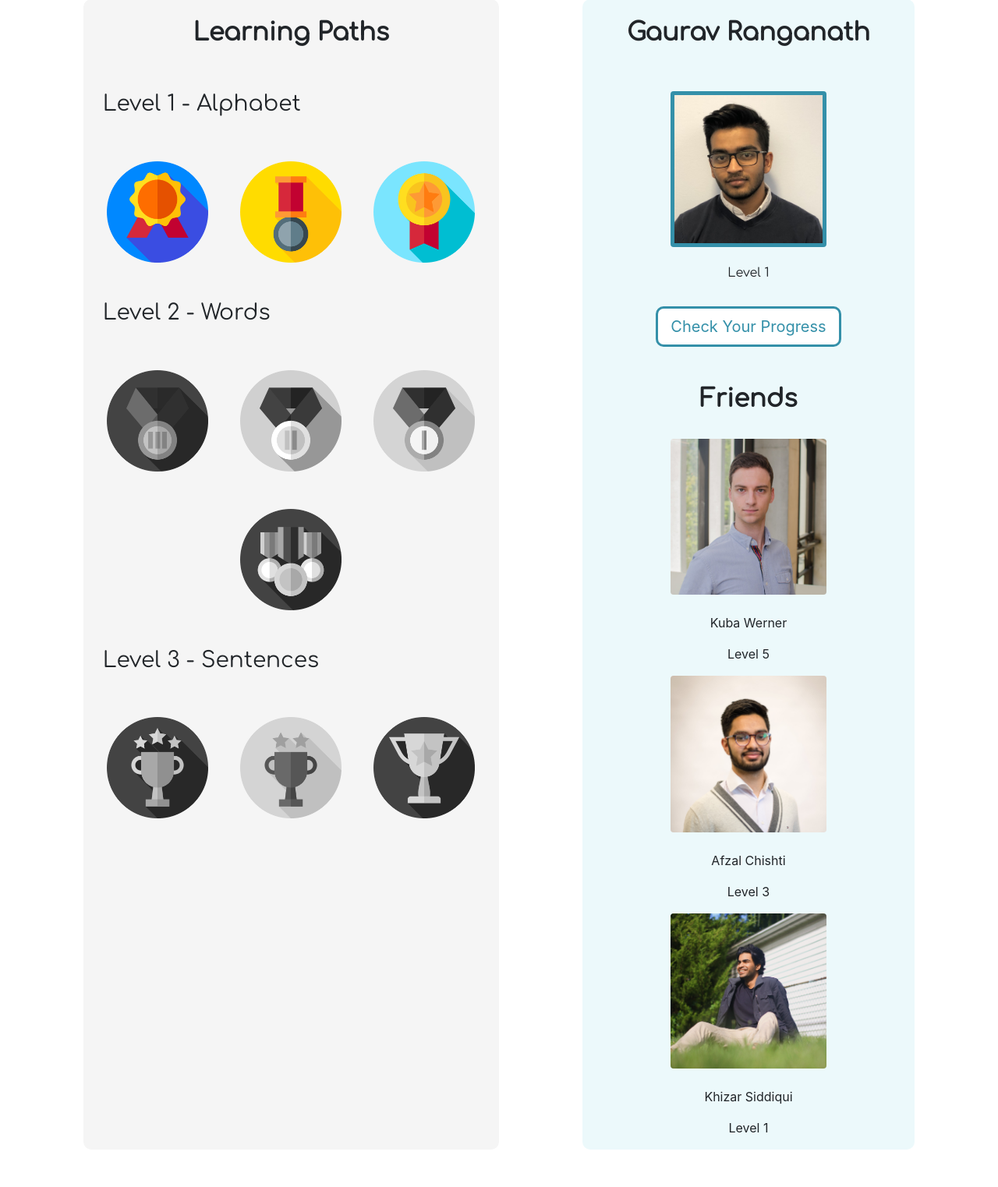
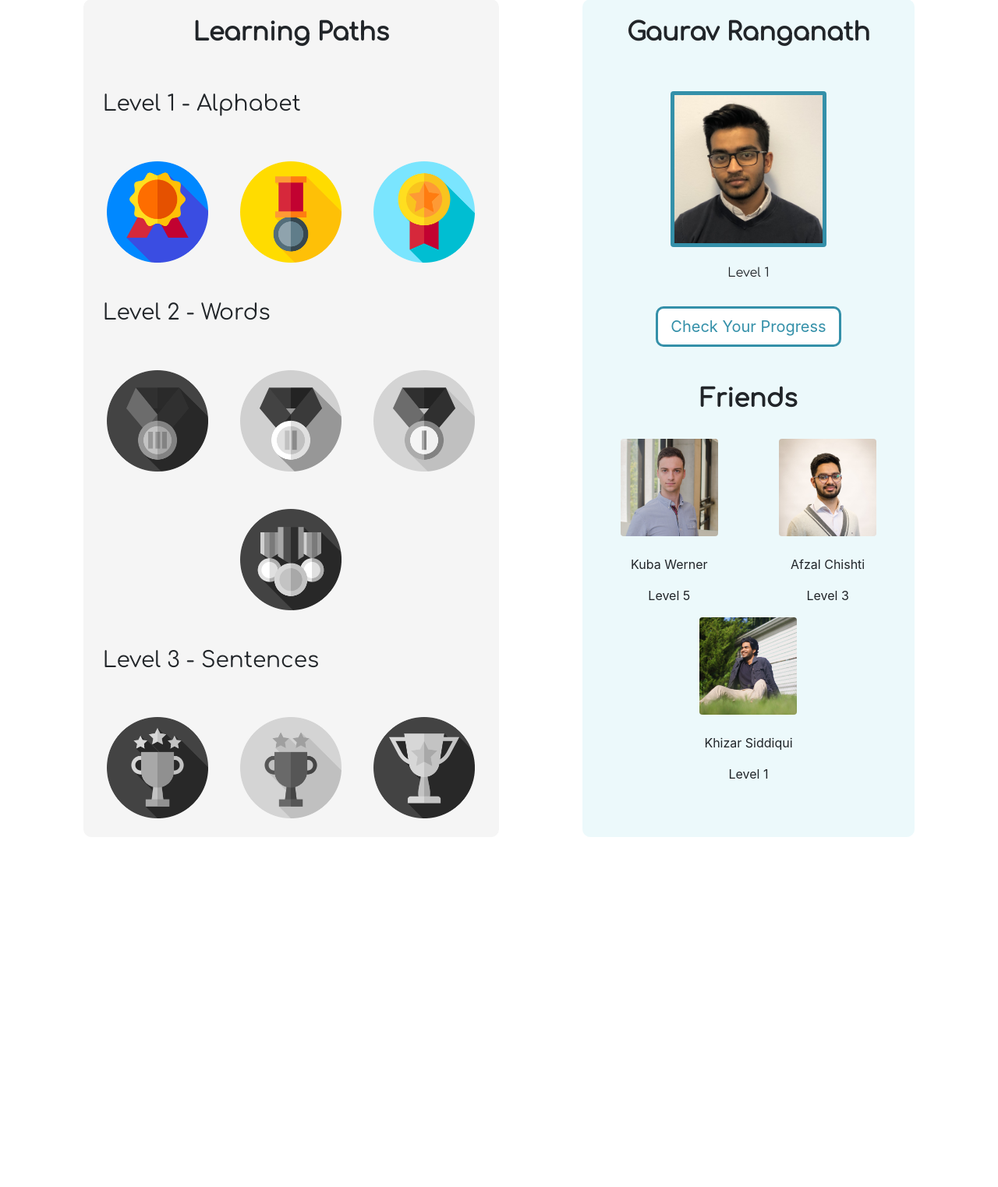
Before and after one commit to GauravRanganath/DeltaHacks, a Flask app: page / in a window 1280 px wide. Shown: the part 198-1721 px from the top of the page at 78% size. After the commit the page ends 1272 px from the top, so only its background shows below. Run offline with Flask 2, Linux system fonts and the light colour scheme; some libraries are stand-ins or nearby versions.

Commit message:
Style changes for demo

```diff
--- a/server.py
+++ b/server.py
@@ -5,10 +5,10 @@ import requests
 from PIL import Image, ImageDraw
 import cv2
 import io
-import time
-
+from flask_socketio import SocketIO, emit
 
 app = Flask(__name__, static_folder="static")
+socketio = SocketIO(app)
 
 
 @app.route('/')
@@ -66,6 +66,16 @@ def webcam3():
     return render_template('streaming-3.html')
 
 
+@socketio.on('connect')
+def test_connection():
+    emit('')
+
+
+@socketio.on('update')
+def update_letter():
+    emit('_', )
+
+
 def img_to_byte_array(img):
     img_byte_array = io.BytesIO()
     img.save(img_byte_array, format=img.format)
@@ -74,4 +84,4 @@ def img_to_byte_array(img):
 
 
 if __name__ == '__main__':
-    app.run(host='0.0.0.0', debug=True, threaded=True)
+    socketio.run(app)
--- a/static/css/style.css
+++ b/static/css/style.css
@@ -13,7 +13,6 @@ body {}
 
 .modules:hover {
     width: 140px;
-
 }
 
 .learning-path {
@@ -27,7 +26,14 @@ body {}
     border-color: #3490a9 !important;
 }
 
-.btn-custom{
+.profile-friends {
+    width: 125px;
+    height: auto;
+    border-width: thick !important;
+    border-color: #3490a9 !important;
+}
+
+.btn-custom {
     border-radius: 10px 10px 10px 10px;
     background-color: white;
     color: #3490a9;
@@ -35,7 +41,7 @@ body {}
     border-width: medium;
 }
 
-.btn-custom:hover{
+.btn-custom:hover {
     border-radius: 15px 15px 15px 15px;
     background-color: #3490a9;
     color: white;
@@ -43,42 +49,42 @@ body {}
     border-width: medium;
 }
 
-.game-letter{
+.game-letter {
     font-size: 180px;
 }
 
-.game-background{
+.game-background {
     background-color: whitesmoke;
     border-radius: 10px 10px 10px 10px;
 }
 
-.learning-path-background{
+.learning-path-background {
     background-color: whitesmoke;
     border-radius: 10px 10px 10px 10px;
     padding: 0 25px 0 25px;
 }
 
-.profile-background{
+.profile-background {
     background-color: rgba(44, 182, 209, 0.09);
     border-radius: 10px 10px 10px 10px;
     padding: 0 25px 0 25px;
 }
 
-.signed-pic{
+.signed-pic {
     border-radius: 15px 15px 15px 15px;
 }
 
-.locked{
+.locked {
     filter: grayscale(100%);
 }
 
-.locked:hover{
+.locked:hover {
     filter: grayscale(0%);
     animation: normal;
     animation-duration: 1s;
 }
 
-.gallery{
+.gallery {
     display: flex;
     justify-content: space-evenly;
 }
--- a/templates/index.html
+++ b/templates/index.html
@@ -21,7 +21,8 @@
                 <br>
                 <div class="text-center">
                     <a
-                       href="http://localhost:5000/streaming";
+                        href="http://localhost:5000/streaming"
+                        ;
                     >
                         <img
                             src="{{ url_for('static', filename='img/bronze-badge.png') }}"
@@ -40,7 +41,8 @@
                 <br>
                 <div>
                     <a
-                       href="http://localhost:5000/streaming-2";
+                        href="http://localhost:5000/streaming-2"
+                        ;
                     >
                         <img
                             src="{{ url_for('static', filename='img/silver-badge.png') }}"
@@ -57,7 +59,8 @@
                 <br>
                 <div>
                     <a
-                       href="http://localhost:5000/streaming-3";
+                        href="http://localhost:5000/streaming-3"
+                        ;
                     >
                         <img
                             src="{{ url_for('static', filename='img/gold-badge.png') }}"
@@ -218,7 +221,7 @@
                 <div class="text-center">
                     <img
                         src="{{ url_for('static', filename='img/Kuba.jpeg') }}"
-                        class="rounded profile"
+                        class="rounded profile-friends"
                         alt="Signatia"
                     >
                     <br><br>
@@ -231,7 +234,7 @@
                 <div class="text-center">
                     <img
                         src="{{ url_for('static', filename='img/Afzal.jpg') }}"
-                        class="rounded profile"
+                        class="rounded profile-friends"
                         alt="Signatia"
                     >
                     <br><br>
@@ -244,7 +247,7 @@
                 <div class="text-center">
                     <img
                         src="{{ url_for('static', filename='img/Khizar.jpg') }}"
-                        class="rounded profile"
+                        class="rounded profile-friends"
                         alt="Signatia"
                     >
                     <br><br>
--- a/templates/streaming-2.html
+++ b/templates/streaming-2.html
@@ -26,6 +26,7 @@
                 <div class="text-center">
                     <form class="form-control-lg">
 
+                        <div class="form-check form-check-inline">
                             <input
                                 class="form-check-input"
                                 type="radio"
@@ -37,6 +38,7 @@
                                 class="form-check-label"
                                 for="inlineRadio1"
                             >A</label>
+                        </div>
 
                         <div class="form-check form-check-inline">
                             <input
@@ -83,7 +85,7 @@
                         <div class="text-center">
                             <br>
                             <button
-                                onclick="window.location.href = 'http://localhost:5000/';"
+                                onclick="window.location.href='http://localhost:5000/';"
                                 type="button"
                                 class="btn btn-custom"
                             >Go Back
@@ -97,6 +99,8 @@
                             </button>
                         </div>
                     </form>
+                    <br><br><br>
+
                 </div>
             </div>
         </div>
```
Also changed, not shown: camera.py (+6 -4 lines), templates/streaming-3.html (+26 -8 lines), templates/streaming.html (+8 -6 lines). Lines whose indentation alone changed are shown as unchanged.
